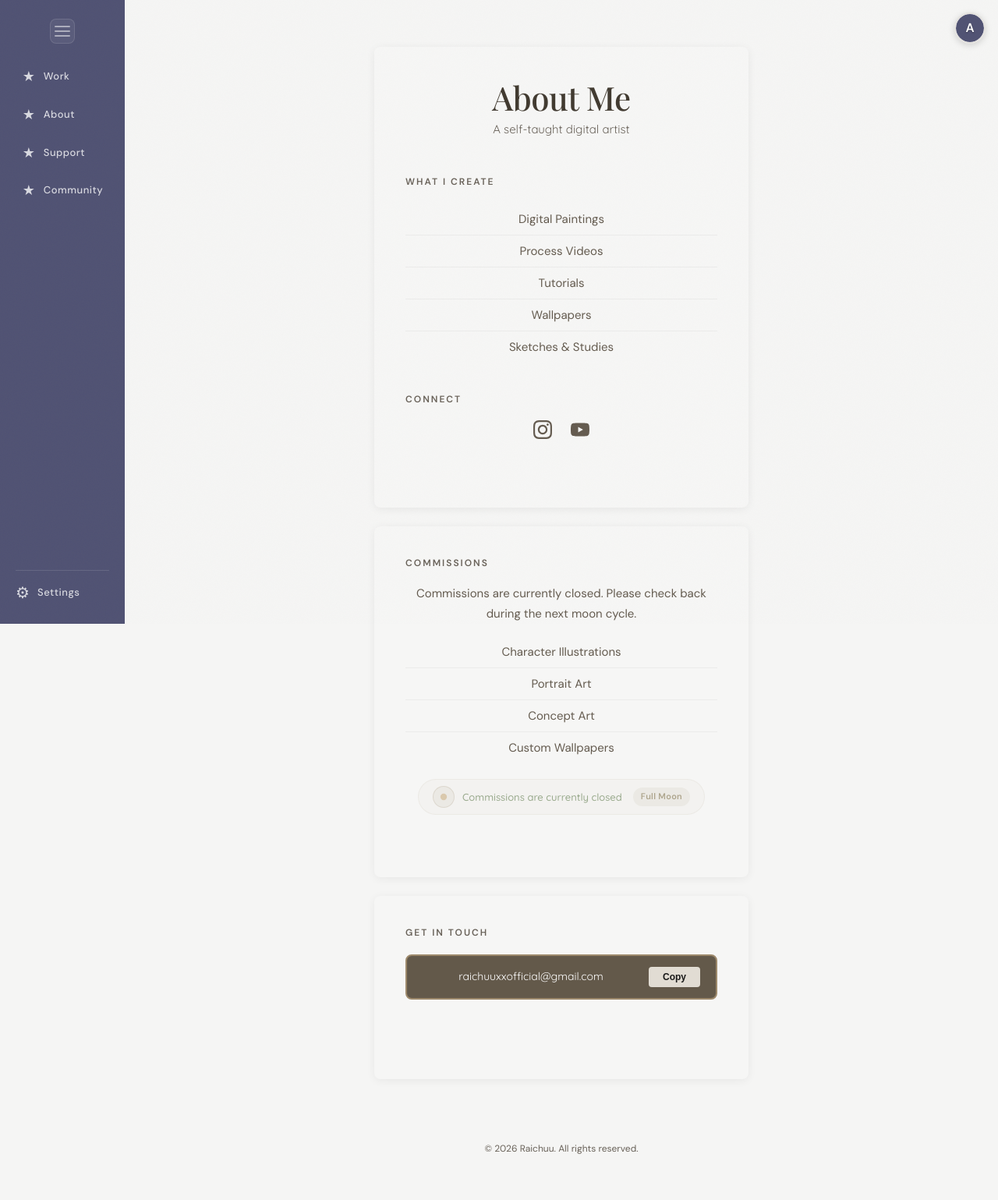
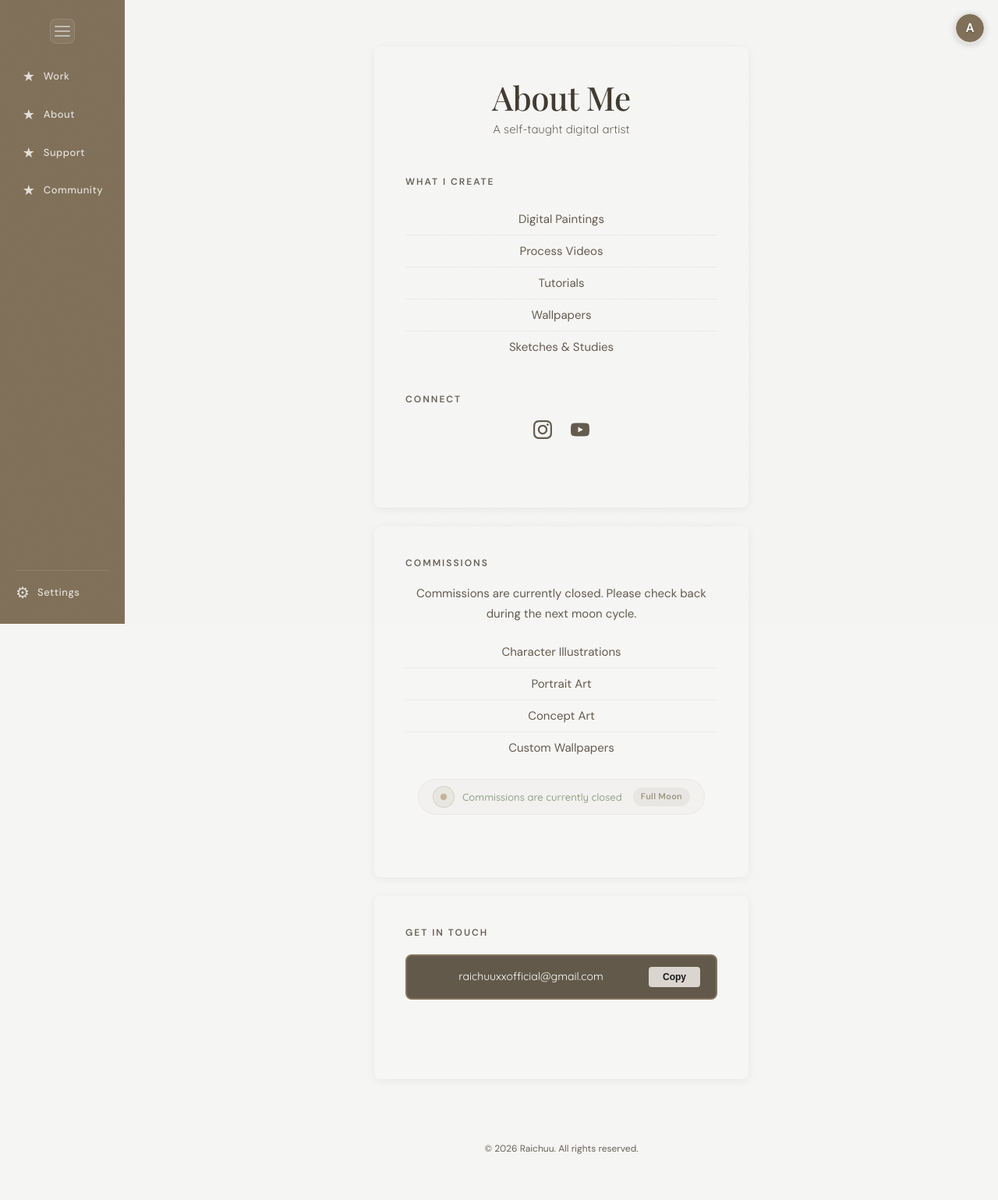
Before and after one commit to CattySmoothy/CattySmoothy, a Flask app: page /about in a window 1280 px wide. Shown: the whole page at 78% size. Run offline with Flask 3, Linux system fonts and the light colour scheme.

Commit message:
Sidebar uses selected hue, settings panel uses complementary hue; swatch previews actual accent color

```diff
--- a/static/css/redesign.css
+++ b/static/css/redesign.css
@@ -411,7 +411,7 @@ body {
     width: min(1100px, 94vw);
     height: min(800px, 88vh);
     border-radius: 20px;
-    background: var(--color-surface);
+    background: var(--color-settings-bg);
     box-shadow: 0 24px 80px rgba(0, 0, 0, 0.25);
     transform: translateY(12px) scale(0.98);
     transition: transform 0.3s cubic-bezier(0.34, 1.56, 0.64, 1);
@@ -429,6 +429,7 @@ body {
     padding: 24px 32px 20px;
     border-bottom: 1px solid color-mix(in srgb, var(--color-text-muted) 15%, transparent);
     flex-shrink: 0;
+    background: var(--color-settings-header);
 }
 
 .settings-header > div {
--- a/templates/base.html
+++ b/templates/base.html
@@ -458,8 +458,12 @@
                 knobs.sat.style.left = (satPct * 100) + '%';
                 knobs.light.style.left = (lightPct * 100) + '%';
 
-                // Swatch
-                swatch.style.background = hslStr(hue, sat, light);
+                // Swatch — preview the actual accent color that will be applied
+                const accentS = Math.max(8, Math.min(65, sat));
+                const accentL = light > 50
+                    ? Math.max(28, Math.min(50, 28 + (light - 50) * 0.45))
+                    : Math.max(20, Math.min(50, light * 0.8));
+                swatch.style.background = hslStr(hue, accentS, accentL);
 
                 // Star pathway dots glow in current hue
                 const dotColor = hslaStr(hue, Math.min(sat + 20, 70), Math.min(light + 15, 75), 0.4);
@@ -541,30 +545,37 @@
             }
 
             // Generate full theme from HSL — background stays primarily white,
-            // theme affects accent elements (header, cards, borders, email).
-            // Text lightness is high enough to show the theme hue visibly.
+            // theme affects accent elements.
             function generateTheme(h, s, l) {
                 const bgL = 96;
                 const surfL = 98;
 
-                // Text light enough to show theme colour, dark enough for WCAG AA+ on white
                 const text1L = 22;
                 const text2L = 35;
                 const text3L = 38;
 
                 const hdrH = ((h + 200) % 360 + 360) % 360;
-                const hdrS = clamp(s, 10, 55);
-                const hdr1L = clamp(l * 0.45, 28, 48);
-                const hdr2L = clamp(l * 0.65, 40, 65);
+
+                // Sidebar uses the selected hue directly
+                const sideS = clamp(s * 1.0, 10, 55);
+                const side1L = clamp(l * 0.5, 28, 48);
+                const side2L = clamp(l * 0.7, 40, 65);
+
+                // Accent uses raw s/l as closely as possible while staying readable on white
+                const accentS = clamp(s, 8, 65);
+                const accentL = l > 50
+                    ? clamp(28 + (l - 50) * 0.45, 28, 50)
+                    : clamp(l * 0.8, 20, 50);
+
+                // Settings panel uses complementary hue
+                const setS = clamp(s * 0.5, 6, 35);
+                const setL = clamp(l * 0.85 + 5, 70, 95);
 
                 const cardDarkL = clamp(l * 0.4, 24, 42);
                 const featuredL = clamp(l * 0.3, 18, 34);
 
                 const onDarkL = 92;
                 const onLightL = 12;
-
-                const accentS = clamp(s, 20, 65);
-                const accentL = clamp(l * 0.55 + 5, 30, 52);
 
                 return {
                     '--color-bg': hslStr(h, clamp(s * 0.35, 3, 15), bgL),
@@ -574,8 +585,13 @@
                     '--color-text-muted': hslStr(h, clamp(s * 0.4, 8, 35), text3L),
                     '--color-accent': hslStr(h, accentS, accentL),
 
-                    '--color-header-start': hslStr(hdrH, hdrS, hdr1L),
-                    '--color-header-end': hslStr(hdrH, clamp(hdrS - 5, 5, 50), hdr2L),
+                    // Sidebar: selected hue
+                    '--color-header-start': hslStr(h, sideS, side1L),
+                    '--color-header-end': hslStr(h, clamp(sideS - 5, 5, 50), side2L),
+
+                    // Settings panel: complementary hue
+                    '--color-settings-bg': hslStr(hdrH, setS, setL),
+                    '--color-settings-header': hslStr(hdrH, clamp(setS + 5, 8, 40), clamp(setL - 8, 65, 90)),
 
                     '--color-card-light': hslaStr(h, clamp(s * 0.4, 5, 25), bgL - 2, 0.95),
                     '--color-card-light-end': hslaStr(h, clamp(s * 0.3, 3, 18), bgL - 5, 0.95),
@@ -589,11 +605,11 @@
                     '--color-card-featured-solid': hslStr(h, clamp(s * 0.9, 12, 60), featuredL),
                     '--color-card-featured-solid-end': hslStr(h, clamp(s * 0.7, 8, 50), featuredL - 2),
 
-                    '--color-email-bg': hslStr(hdrH, hdrS, hdr1L),
-                    '--color-email-text': hslStr(hdrH, clamp(hdrS + 10, 15, 65), clamp(hdr1L + 30, 65, 90)),
-                    '--color-email-btn-text': hslStr(hdrH, hdrS, hdr1L),
-                    '--color-email-btn-hover-bg': hslStr(hdrH, clamp(hdrS + 10, 15, 65), clamp(hdr1L + 35, 70, 95)),
-                    '--color-email-feedback': hslStr(hdrH, clamp(hdrS + 5, 8, 40), clamp(hdr1L + 8, 36, 60)),
+                    '--color-email-bg': hslStr(h, sideS, side1L),
+                    '--color-email-text': hslStr(h, clamp(sideS + 10, 15, 65), clamp(side1L + 32, 65, 90)),
+                    '--color-email-btn-text': hslStr(h, sideS, side1L),
+                    '--color-email-btn-hover-bg': hslStr(h, clamp(sideS + 10, 15, 65), clamp(side1L + 35, 70, 95)),
+                    '--color-email-feedback': hslStr(h, clamp(sideS + 5, 8, 40), clamp(side1L + 10, 38, 60)),
 
                     '--color-nav-border': hslStr(h, clamp(s * 0.25, 3, 15), bgL - 10),
                     '--color-footer-text': hslStr(h, clamp(s * 0.25, 5, 18), text3L),
@@ -606,9 +622,9 @@
                     '--color-list-border': hslStr(h, clamp(s * 0.2, 2, 10), bgL - 4),
                     '--color-surface-alt': hslStr(h, clamp(s * 0.25, 3, 12), bgL - 2),
 
-                    // Sync the hardcoded --primary-warm values so the settings overlay matches the theme
+                    // Sync --primary-warm so buttons/form-focus use the theme accent
                     '--primary-warm': hslStr(h, accentS, accentL),
-                    '--primary-warm-light': hslStr(h, clamp(accentS - 5, 10, 50), clamp(accentL + 15, 50, 75)),
+                    '--primary-warm-light': hslStr(h, clamp(accentS - 5, 10, 50), clamp(accentL + 18, 50, 75)),
                 };
             }
 
```
